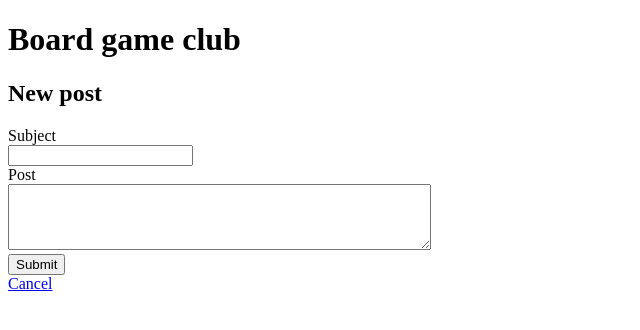
After one commit to michalpytlos/FSND_p4, a Flask app: page /posts/add in a window 1280 px wide. The commit adds this page. Shown: the top 330 px of the page, without its empty margins (0-640 px from the left). Run offline with Flask 2, Linux system fonts and the light colour scheme; parts of the project's set-up code (start-up, migrations or seed data) failed here and were passed over; some web fonts are replaced.

Commit message:
Add CRUD for posts

```diff
--- a/vagrant/4-project/main.py
+++ b/vagrant/4-project/main.py
@@ -178,6 +178,23 @@ def category_dict(bgames):
     return categories
 
 
+def make_posts_read(posts):
+    posts_read = []
+    for post in posts:
+        user = User.query.filter_by(id=post.user_id).scalar()
+        post_dict = {
+            'id': post.id,
+            'subject': post.subject,
+            'body': post.body,
+            'author': user.name,
+            'posted': time.strftime("%d/%m/%Y, %H:%M", time.gmtime(post.posted)),
+        }
+        if post.edited:
+            post_dict['edited'] = time.strftime("%d/%m/%Y, %H:%M", time.gmtime(post.edited))
+        posts_read.append(post_dict)
+    return posts_read
+
+
 def get_categories(bgame):
     # return list of all category names for a given game
     category_ids = []
@@ -233,21 +250,6 @@ def init_club_info():
     db_session.commit()
 
 
-post_1 = {
-    'title': 'Hello',
-    'author': 'John Smith',
-    'date': '06/06/2018',
-    'body': 'I like board games!'
-}
-
-post_2 = {
-    'title': 'Card games',
-    'author': 'John Smith',
-    'date': '07/06/2018',
-    'body': 'And card games too!'
-}
-
-
 @app.route('/')
 def home():
     club = Club.query.filter_by(id=1).scalar()
@@ -260,7 +262,9 @@ def home():
     query = multi_replace(query, {'[': '(', ']': ')'})
     games = Game.query.filter(sqlalchemy.text(query)).all()
     categories = category_dict(games)
-    return render_template('club.html', club=club, posts=[post_1, post_2], members=members, games=games, categories=categories)
+    posts = Post.query.all()
+    posts_read = make_posts_read(posts)
+    return render_template('club.html', club=club, posts=posts_read, members=members, games=games, categories=categories)
 
 
 @app.route('/club/edit', methods=['GET', 'POST'])
@@ -287,6 +291,43 @@ def club_game_add():
         game_id = check_game(request.form['bgg-id'])
         club_game = ClubGame(game_id=game_id)
         db_session.add(club_game)
+        db_session.commit()
+        return redirect(url_for('home'))
+
+
+@app.route('/posts/add', methods=['GET', 'POST'])
+def post_add():
+    if request.method == 'GET':
+        return render_template('post-new.html')
+    else:
+        post_data = {
+            'user_id': session['user_id'],
+            'subject': request.form['subject'],
+            'body': request.form['body'],
+            'posted': int(time.time())
+        }
+        post = Post(**post_data)
+        db_session.add(post)
+        db_session.commit()
+        return redirect(url_for('home'))
+
+
+@app.route('/posts/<int:post_id>/delete')
+def post_delete(post_id):
+    post = Post.query.filter_by(id=post_id).scalar()
+    db_session.delete(post)
+    db_session.commit()
+    return redirect(url_for('home'))
+
+
+@app.route('/posts/<int:post_id>/edit', methods=['GET', 'POST'])
+def post_edit(post_id):
+    post = Post.query.filter_by(id=post_id).scalar()
+    if request.method == 'GET':
+        return render_template('post-edit.html', post=post)
+    else:
+        post.body = request.form['body']
+        post.edited = int(time.time())
         db_session.commit()
         return redirect(url_for('home'))
 
--- a/vagrant/4-project/models.py
+++ b/vagrant/4-project/models.py
@@ -67,4 +67,5 @@ class Post(Base):
     user_id = Column(Integer, ForeignKey('users.id'))
     subject = Column(String(80), nullable=False)
     body = Column(String(1000), nullable=False)
-    time = Column(Integer, nullable=False)
+    posted = Column(Integer, nullable=False)
+    edited = Column(Integer)
--- /dev/null
+++ b/vagrant/4-project/templates/post-new.html
@@ -0,0 +1,18 @@
+{% extends "base.html" %}
+{% block content %}
+
+<header>
+  <h1>Board game club</h1>
+  <h2>New post</h2>
+</header>
+<main>
+<form method="post">
+  <label for="subject">Subject</label><br>
+  <input type="text" id="subject" name="subject"><br>
+  <label for="body">Post</label><br>
+  <textarea name="body" rows="4" cols="50"></textarea><br>
+  <input type="submit" value="Submit">
+</form>
+<a href="{{ url_for('home') }}">Cancel</a>
+</main>
+{% endblock %}
```
Also changed, not shown: vagrant/4-project/templates/club.html (+10 -2 lines), vagrant/4-project/templates/post-edit.html (added, +16 -0 lines).
